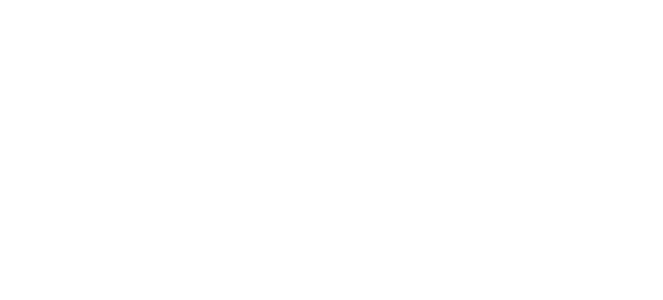
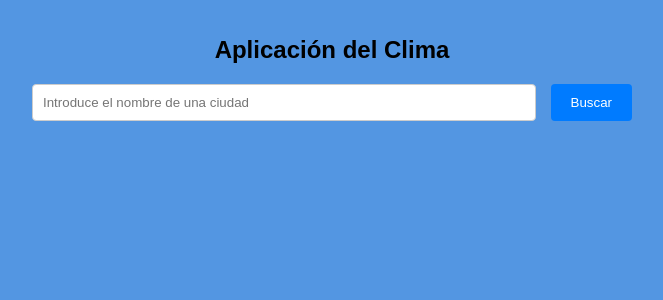
Before and after one commit to ivanroth000/weather-app, a React (Vite) app in the folder weather-app/: page / in a window 1280 px wide. Shown: the top 300 px of the page, without its empty margins (308-971 px from the left). Built offline with nearby package versions, Linux system fonts and the light colour scheme.

Commit message:
hice la base de la app del clima y le agregué estilos

```diff
--- /dev/null
+++ b/weather-app/src/WeatherApp.jsx
@@ -0,0 +1,64 @@
+import React from 'react'
+import { useState } from 'react'
+
+export const WeatherApp = () => {
+
+    const API_KEY = '49fac957264482c16f59408174700d7c'
+    const [city, setCity] = useState('')
+    const [dataWeather, setDataWeather] = useState(null)
+    const [isValid, setIsValid] = useState(true)
+
+
+    const handleCity = (e) => {
+        setCity(e.target.value)
+    }
+
+    const handleOnsubmit = (e) => {
+        e.preventDefault()
+        if (city.length > 0){
+            setIsValid(true)
+            fetchWeather()
+        }else{
+            setIsValid(false)
+        }
+    }
+
+    const fetchWeather = async () => {
+        try {
+            const response = await fetch(`https://api.openweathermap.org/data/2.5/weather?q=${city}&units=metric&appid=${API_KEY}
+            `)
+            const data = await response.json()
+            setDataWeather(data)
+        } catch (error) {
+            console.error('Ocurrio el siguiente problema: ', error)
+        }
+    }
+
+  return (
+      <> <div className='container'>
+      <h1>Aplicación del Clima</h1>
+        <form onSubmit={handleOnsubmit}>
+            <input className={isValid ? '' : 'inputError'} placeholder='Introduce el nombre de una ciudad'
+            type="text"
+            value={city}
+            onChange={handleCity}
+            />
+            <button type='submit'>Buscar</button>
+        </form>
+        {
+            dataWeather && (
+                <div>
+                    <h2>
+                        {dataWeather.name}
+                    </h2>
+                    <p>
+                        Temperatura: {dataWeather?.main?.temp} ºC
+                    </p>
+                    <img src={`https://openweathermap.org/img/wn/${dataWeather.weather[0].icon}@2x.png`} alt='Icono del clima de la ciudad'/>
+                </div>
+            )
+        }
+        </div>
+    </>
+  )
+}
--- a/weather-app/src/main.jsx
+++ b/weather-app/src/main.jsx
@@ -1,9 +1,11 @@
 import React from 'react'
 import ReactDOM from 'react-dom/client'
+import { WeatherApp } from './WeatherApp'
+import '../styles/weatherStyles.css'
 
 
 ReactDOM.createRoot(document.getElementById('root')).render(
   <React.StrictMode>
-
+  <WeatherApp></WeatherApp>
   </React.StrictMode>,
 )
--- /dev/null
+++ b/weather-app/styles/weatherStyles.css
@@ -0,0 +1,93 @@
+
+
+body {
+    font-family: Arial, sans-serif;
+    margin: 0;
+    padding: 0;
+    text-align: center;
+    background-color: rgb(83, 150, 226);
+  }
+
+  .inputError{
+    border: 1px solid red;
+}
+
+  .container {
+    max-width: 600px;
+    margin: 0 auto;
+    padding: 20px;
+  }
+
+  h1 {
+    font-size: 24px;
+    margin-bottom: 20px;
+  }
+
+  form {
+    display: flex;
+    margin-bottom: 20px;
+  }
+
+  input{
+    flex: 1;
+    padding: 10px;
+    border: 1px solid #ccc;
+    border-radius: 4px;
+  }
+
+  button {
+    padding: 10px 20px;
+    background-color: #007bff;
+    color: #fff;
+    border: none;
+    border-radius: 4px;
+    cursor: pointer;
+    margin-left: 15px;
+  }
+
+  button:hover {
+    background-color: #0056b3;
+  }
+
+  h2 {
+    font-size: 20px;
+    margin-bottom: 10px;
+  }
+
+  p {
+    margin: 5px;
+  }
+
+  img {
+    width: 150px;
+    height: 150px;
+    margin-top: 10px;
+  }
+
+  /* Estilos para móviles */
+  @media (max-width: 600px) {
+    h1 {
+      font-size: 20px;
+    }
+
+    input[type="text"] {
+      font-size: 14px;
+    }
+
+    button {
+      padding: 8px 16px;
+    }
+
+    h2 {
+      font-size: 18px;
+    }
+
+    p {
+      font-size: 14px;
+    }
+
+    img {
+      width: 40px;
+      height: 40px;
+    }
+  }
```
